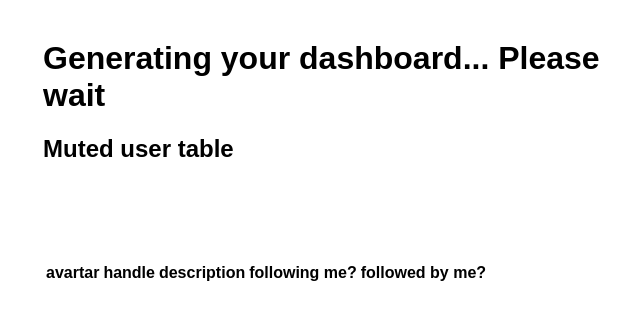
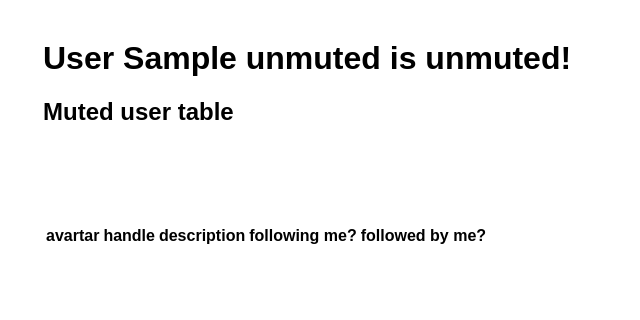
Before and after one commit to AprilSuna/TwitterDashboard, a Flask app: template templates/dash.html in a window 1280 px wide. Shown: the top 320 px of the page, without its empty margins (297-937 px from the left). Run offline with Flask 2, Linux system fonts and the light colour scheme; the template is opened without the code that fills it: most values are stand-ins (such as "Sample title", 1, 10 or a date in 2020); lists and menus that the app fills with data are empty.

Commit message:
add unmute

```diff
--- a/main.py
+++ b/main.py
@@ -251,7 +251,30 @@ def dash():
         res['followed_by'] = friendship.followed_by
         result.append(res)
 
-    return render_template('dash.html', len=len(muted_users), result=result)
+    if 'unmuted' in request.args:
+        unmuted = request.args['unmuted']
+    else:
+        unmuted = None
+
+    return render_template('dash.html', len=len(muted_users), result=result, unmuted=unmuted)
+
+
+@app.route("/retrieve_user/<screen_name>", methods=['POST', 'GET'])
+def retrieve_user(screen_name):
+    if request.method == 'POST':
+        unmute = int(request.form['unmute'])
+        if unmute:
+            print('User selected unmute!', screen_name)
+            unmuted_user = api.destroy_mute(screen_name)
+            store_bm(api, datastore_client, session['user_id'])
+            return redirect(url_for('.dash', unmuted=screen_name))
+        else:
+            return redirect('/dash')
+    else:
+        query = datastore_client.query(kind=session['user_id'])
+        query.add_filter('reply_user_name', '=', screen_name)
+        replies = query.fetch()
+        return render_template('retrieve_user.html', screen_name=screen_name, replies=replies)
 
 
 if __name__ == '__main__':
--- a/templates/dash.html
+++ b/templates/dash.html
@@ -1,17 +1,22 @@
 <!DOCTYPE html>
 <html>
 <head>
-    {%if title%}
+    {% if title %}
     <title> {{ title }}</title>
-    {%else%}
+    {% else %}
     <title> TwitterDashboard</title>
     {% endif %}
-    <h1> Generating your dashboard... Please wait</h1>
     <link rel="stylesheet" href="{{ url_for('static', filename='css/mainStyle.css') }}">
     <link rel="stylesheet" href="{{ url_for('static', filename='css/navbar.css') }}">
 </head>
 
-<h2>Muted user table</h2>
+
+{% if not unmuted %}
+<h1> Generating your dashboard... Please wait</h1>
+{% else %}
+<h1> User {{unmuted}} is unmuted!</h1>
+{% endif %}
+<h2> Muted user table </h2>
 
 <body>
     <div class="wrapper">
@@ -41,7 +46,13 @@
         {%for i in range(0, len)%}
             <tr>
             <td width="20%"><img src="{{result[i].profile_image_url_https}}" class="w-12 p-1 float-left image-thumbnail"></td>
-            <td width="20%"><a href="https://twitter.com/{{result[i]['screen_name']}}">{{result[i]['screen_name']}}</a></td>
+            <td width="20%">
+                <a href='{{ url_for('.retrive_user', screen_name=result[i]['screen_name']) }}'>
+                    {{result[i]['screen_name']}}
+                </a>
+            </td>
+            <!-- <a href="https://twitter.com/{{result[i]['screen_name']}}"> -->
+            <!-- <button type="button" onclick="window.location.href='{{ url_for( 'login') }}'; ">Login</button> -->
             <td width="20%">{{result[i]['description']}}</td>
             <td width="20%">{{result[i]['followed_by']}}</td>
             <td width="20%">{{result[i]['following']}}</td>
```
Also changed, not shown: templates/retrieve_user.html (added, +55 -0 lines).
